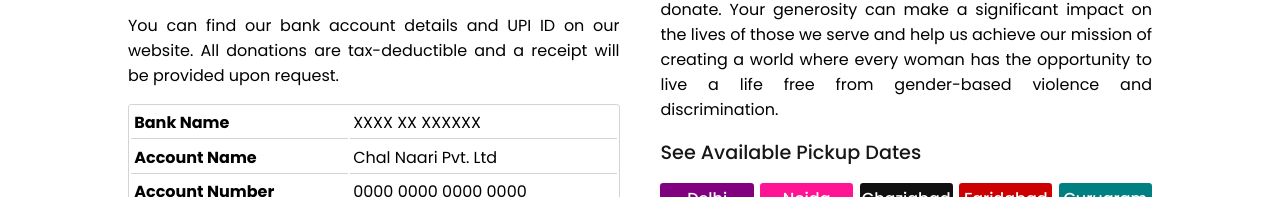
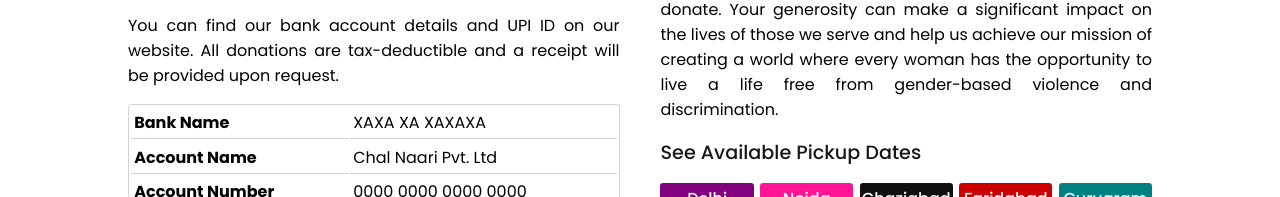
Before and after one commit to chalnaari/chalnaariweb, a Next.js app: page /donate in a window 1280 px wide. Shown: the part 442-639 px from the top of the page. Built offline with nearby package versions, Linux system fonts and the light colour scheme.

Commit message:
changing branch

```diff
--- a/app/donate/page.jsx
+++ b/app/donate/page.jsx
@@ -43,7 +43,7 @@
                     <td>
                       <b>Bank Name</b>
                     </td>
-                    <td>XXXX XX XXXXXX</td>
+                    <td>XAXA XA XAXAXA</td>
                   </tr>
                   <tr>
                     <td>
```
